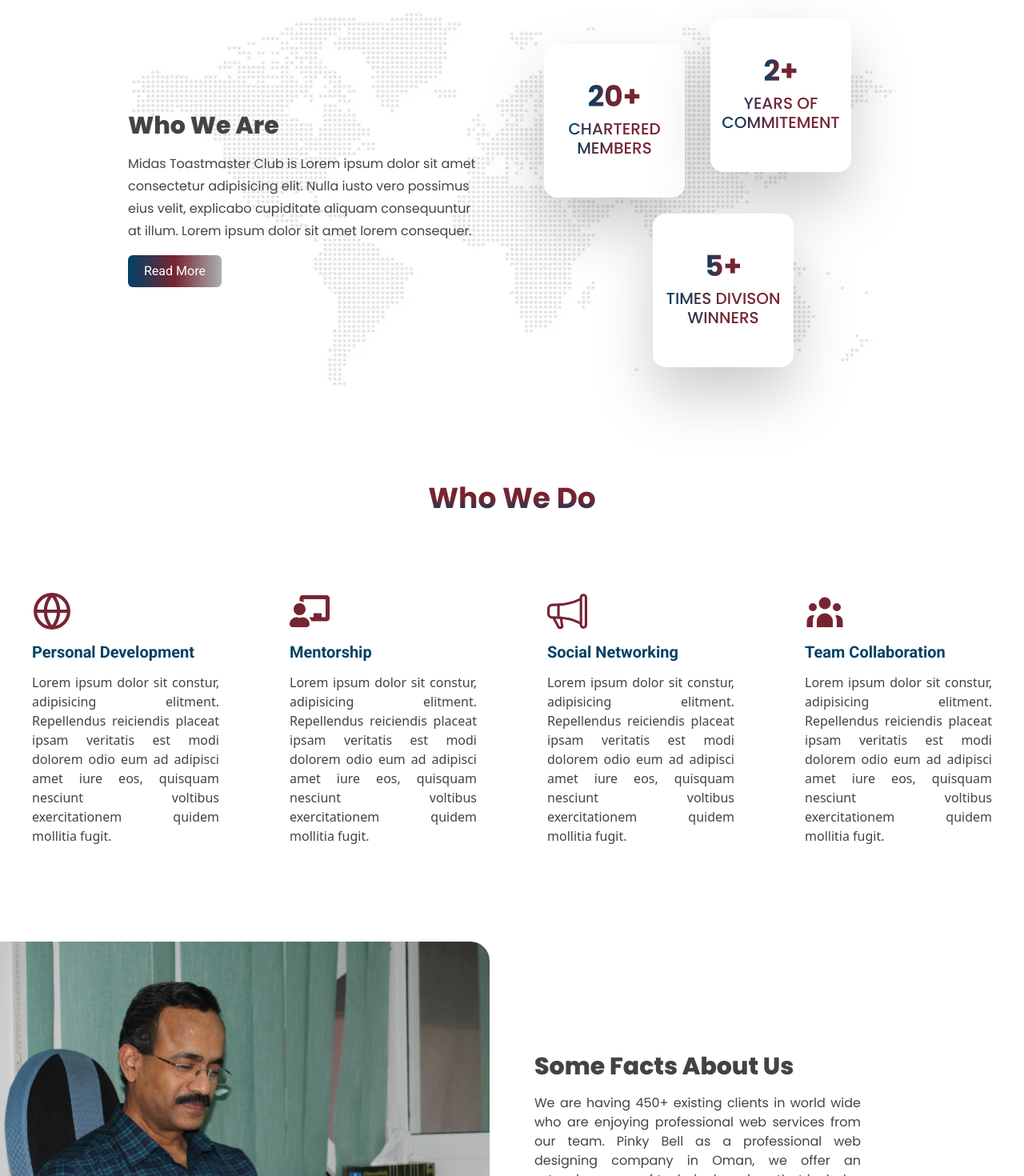
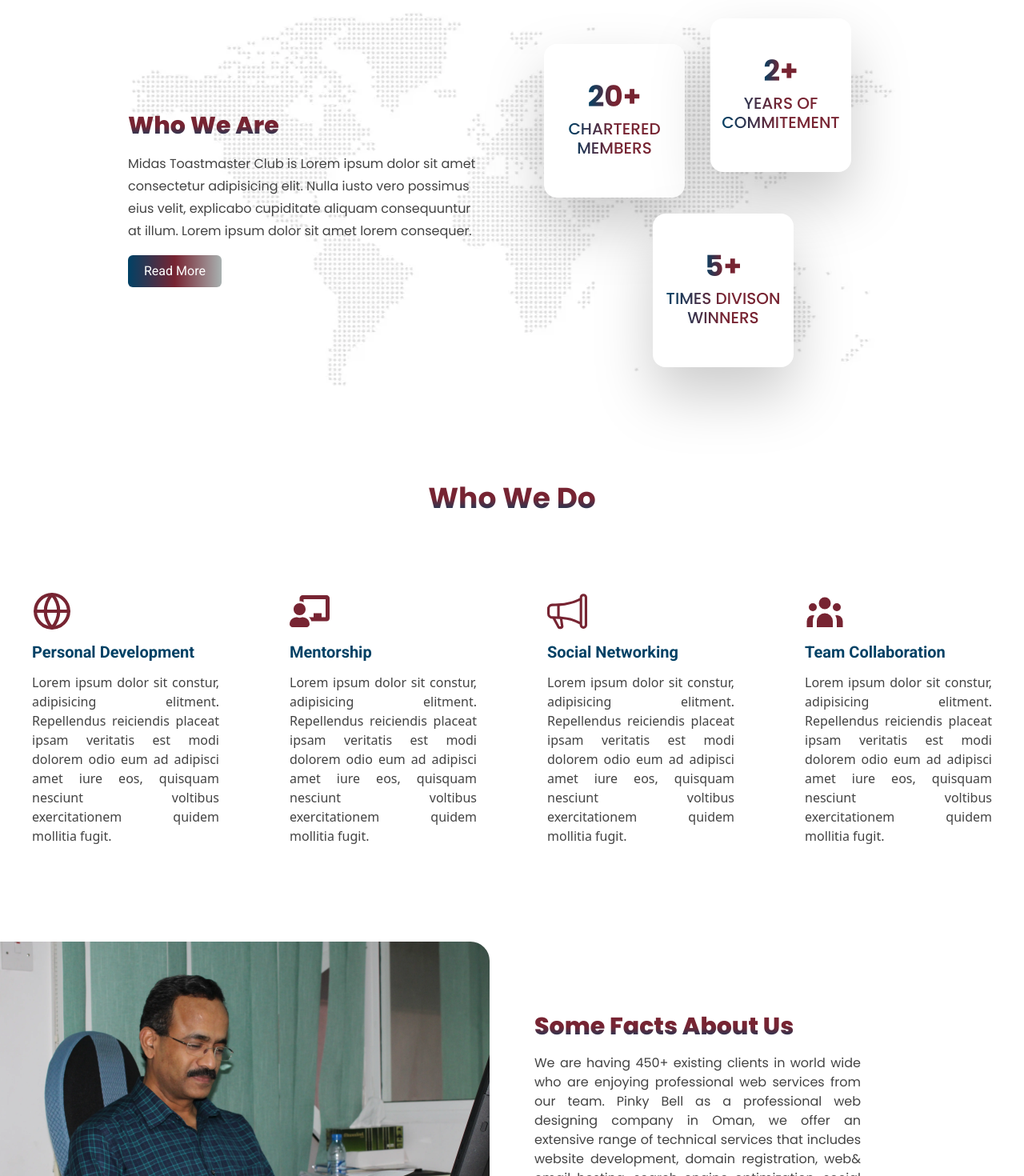
Before and after one commit to noorjsdivs/midastmi, a React (Create React App) app: page / in a window 1280 px wide. Shown: the part 740-2210 px from the top of the page at 80% size. Built offline with nearby package versions, Linux system fonts and the light colour scheme.

Commit message:
text color modified

```diff
--- a/src/components/aboutUs/AboutUs.js
+++ b/src/components/aboutUs/AboutUs.js
@@ -17,7 +17,7 @@ const AboutUs = () => {
             ease: "easeIn",
             duration: 1,
           }}
-          className="w-full h-[400px] lg:h-[600px] object-cover rounded-md lg:rounded-none lg:rounded-r-3xl"
+          className="w-full h-[400px] lg:h-[500px] object-cover rounded-md lg:rounded-none lg:rounded-r-3xl"
           src={primeFactsImg}
           alt="primeFactsImg"
         />
@@ -34,7 +34,7 @@ const AboutUs = () => {
               ease: "easeIn",
               duration: 1,
             }}
-            className="text-2xl md:text-3xl lg:text-2xl xl:text-3xl font-extrabold text-[#434343]"
+            className="text-3xl font-extrabold bg-clip-text text-transparent bg-gradient-to-t from-[#004165] via-[#772432] to-[#772432]"
           >
             Some Facts About Us
           </motion.h3>
--- a/src/components/whatwedo/Whatwedo.js
+++ b/src/components/whatwedo/Whatwedo.js
@@ -18,7 +18,7 @@ const Whatwedo = () => {
           ease: "easeIn",
           duration: 1,
         }}
-        className="font-bold font-bodyFont text-center text-transparent text-4xl bg-clip-text bg-gradient-to-t from-[#004165] via-[#772432] to-[#772432] "
+        className="font-bold font-bodyFont text-center text-transparent text-4xl bg-clip-text bg-gradient-to-t from-[#004165] via-[#772432] to-[#772432]"
       >
         Who We Do
       </motion.h2>
--- a/src/components/whoweare/Whoweare.js
+++ b/src/components/whoweare/Whoweare.js
@@ -17,7 +17,7 @@ const Whoweare = () => {
               ease: "easeIn",
               duration: 1,
             }}
-            className="text-3xl font-extrabold text-[#434343]"
+            className="text-3xl font-extrabold bg-clip-text text-transparent bg-gradient-to-t from-[#004165] via-[#772432] to-[#772432]"
           >
             Who We Are
           </motion.h2>
```
